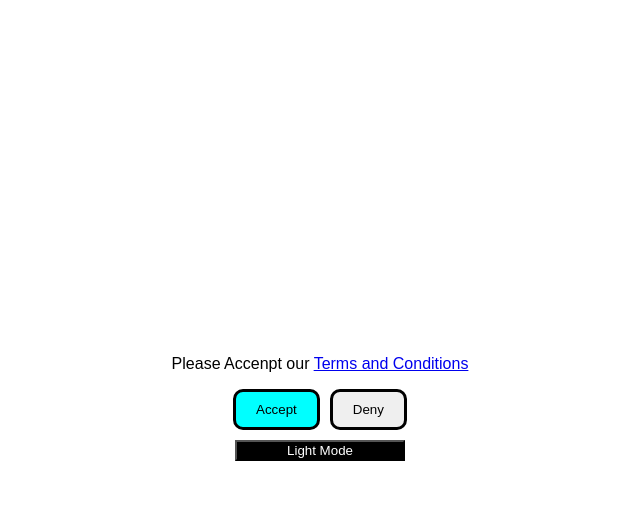
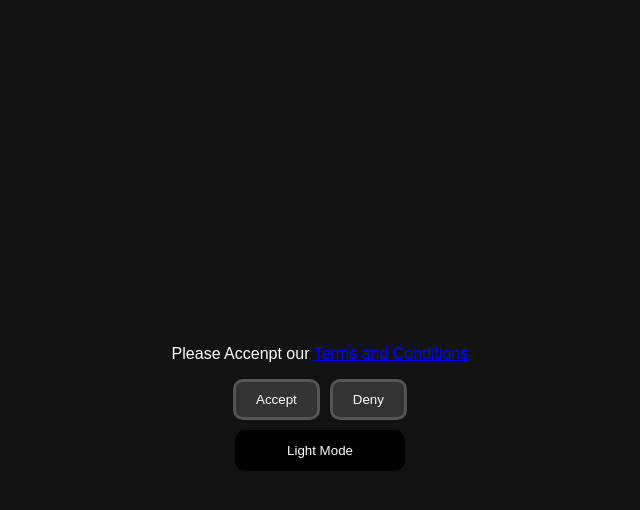
Before and after one commit to Vtolin/a-little-bit-of-tomfoolery, a plain HTML site: page index.html in a window 1280 px wide. Both pictures are taken after a click on the button "Dark Mode". Shown: the whole page, without its empty margins (320-960 px from the left). Drawn offline with Linux system fonts and the light colour scheme.

Commit message:
Update style.css

```diff
--- a/style.css
+++ b/style.css
@@ -4,6 +4,28 @@ html, body {
     overflow: hidden;
     height: 100%;
     font-family: sans-serif;
+}
+
+body{
+    transition: background-color 0.3s ease-in-out;
+}
+
+body.dark-mode {
+    background-color: #121212; /* Dark background */
+    color: #ffffff; /* Light text */
+}
+
+body.dark-mode .b1,
+body.dark-mode .b2 {
+    background-color: #333;
+    color: #fff;
+    border-color: #555;
+}
+
+body.dark-mode .b1:hover,
+body.dark-mode .b2:hover {
+    background-color: #555;
+    border-color: #777;
 }
 
 .tac {
@@ -33,13 +55,18 @@ video {
     display: flex;
 }
 
-.b1, .b2{
+.b1, .b2, #dark-mode-toggle{
     padding: 10px 20px;
     margin: 0 5px;
     border: none;
     border-radius: 10px;
     cursor: pointer;
     border: 3px solid black;
+}
+
+#dark-mode-toggle:hover{
+    background-color: black;
+    color: white;
 }
 
 .b1{
```
